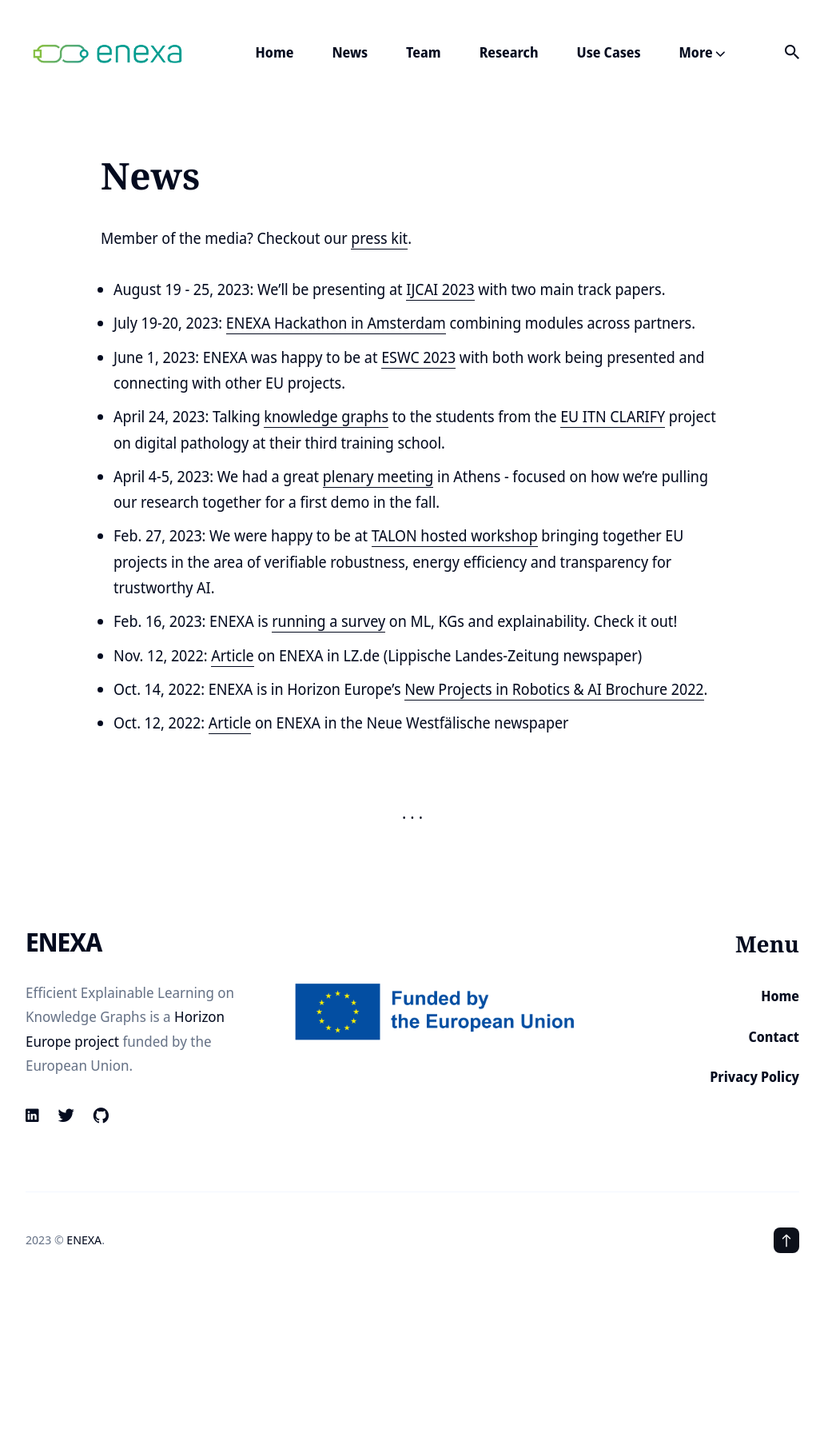
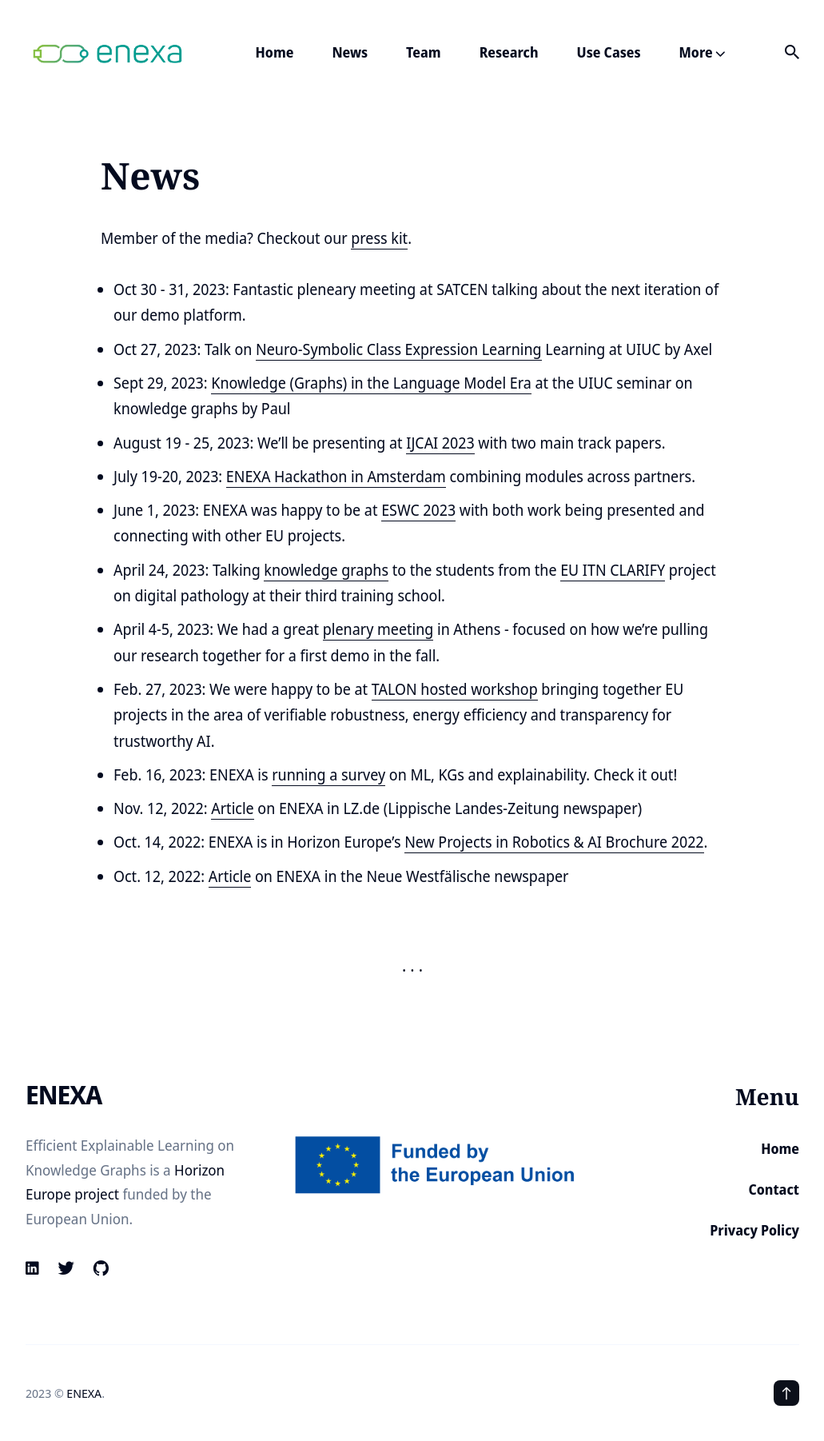
Before and after one commit to EnexaProject/enexaproject.github.io, a Jekyll site: the page built from _pages/news.md, in a window 1280 px wide. Shown: the whole page at 80% size, without its empty margins (124-1155 px from the left). Built offline with Jekyll 4.4.1, drawn with Linux system fonts in a browser that asks for light colours; nearby versions of some CDN libraries; before the commit the page ends 1611 px from its top, so only the background shows below that.

Commit message:
updated news

```diff
--- a/_pages/news.md
+++ b/_pages/news.md
@@ -6,6 +6,9 @@
 
 Member of the media? Checkout our [press kit](/presskit/).
 
+* Oct 30 - 31, 2023: Fantastic pleneary meeting at SATCEN talking about the next iteration of our demo platform.
+* Oct 27, 2023: Talk on [Neuro-Symbolic Class Expression Learning](https://ischool.illinois.edu/news-events/events/2023/10/27/knowledge-graphs-and-semantic-computing-speaker-series-axel-cyrille) Learning at UIUC by Axel
+* Sept 29, 2023: [Knowledge (Graphs) in the Language Model Era](https://ischool.illinois.edu/news-events/events/2023/09/29/knowledge-graphs-and-semantic-computing-speaker-series-paul-groth) at the UIUC seminar on knowledge graphs by Paul
 * August 19 - 25, 2023: We'll be presenting at [IJCAI 2023](https://ijcai-23.org/) with two main track papers.
 * July 19-20, 2023: [ENEXA Hackathon in Amsterdam](https://twitter.com/enexa_eu/status/1682058719020843010) combining modules across partners.
 * June 1, 2023: ENEXA was happy to be at [ESWC 2023](https://2023.eswc-conferences.org/project-networking/) with both work being presented and connecting with other EU projects.
```
